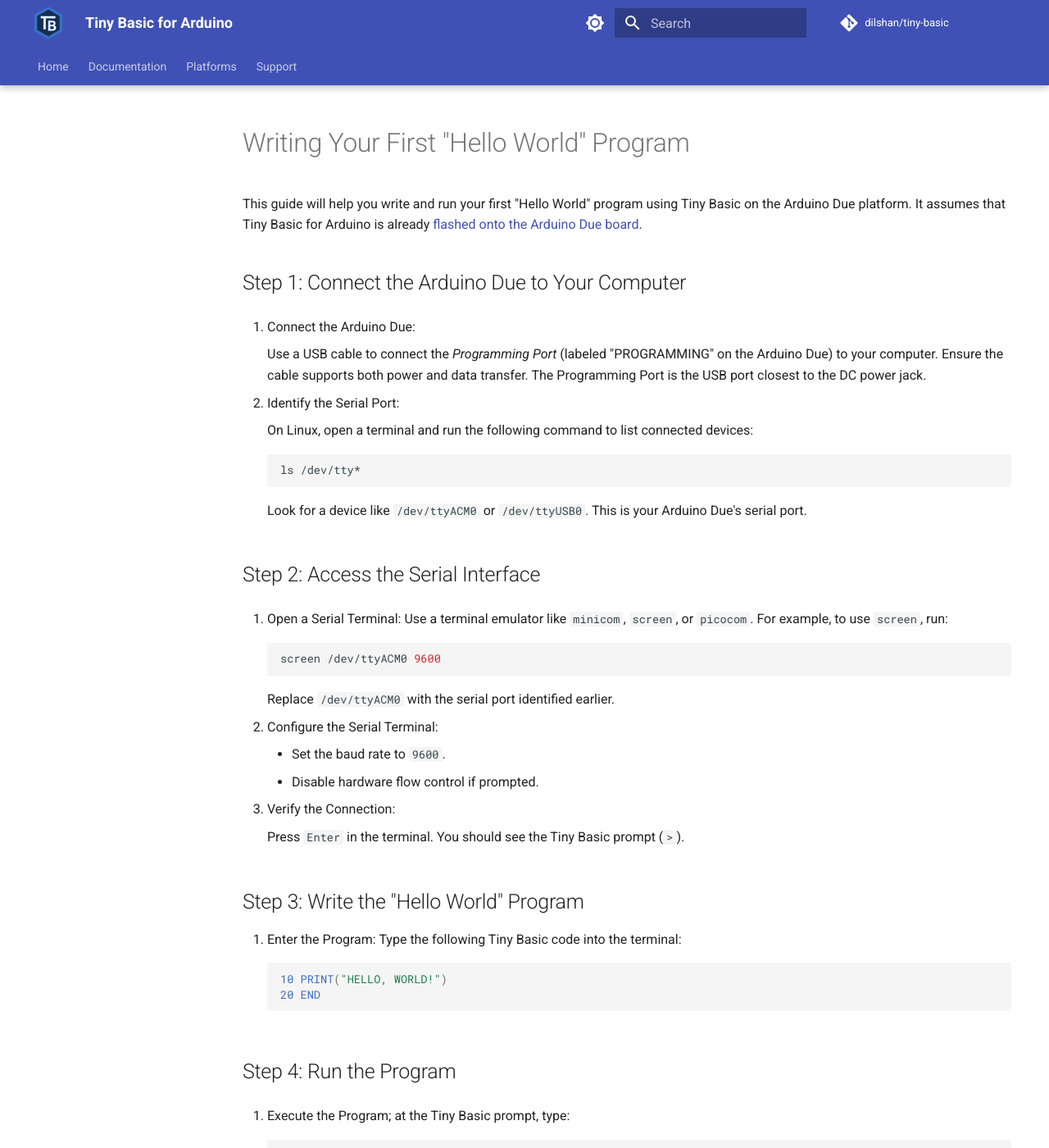
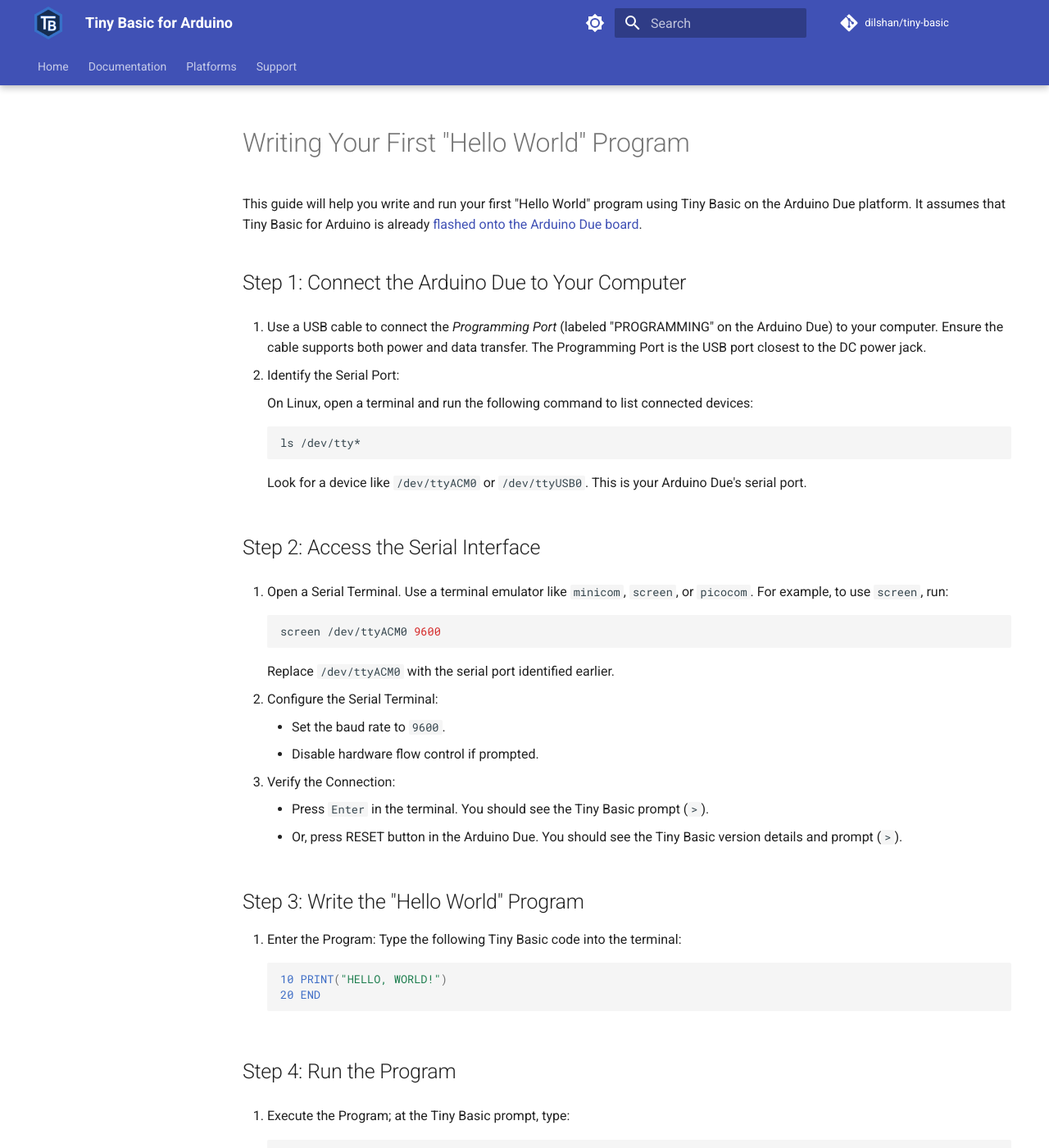
Before and after one commit to dilshan/tiny-basic, an MkDocs documentation site: the page built from docs/guide/hello-world.md, in a window 1280 px wide and 1400 px high. Shown: the whole window at 82% size. Built offline with MkDocs 1.6.1 and Material for MkDocs 9.7.7, drawn with Linux system fonts in a browser that asks for light colours; comment, search, counter and statistics services are not loaded.

Commit message:
Minor content change in hello-world.md file.

````diff
--- a/docs/guide/hello-world.md
+++ b/docs/guide/hello-world.md
@@ -4,9 +4,7 @@
 
 ## Step 1: Connect the Arduino Due to Your Computer
 
-1. Connect the Arduino Due:
-
-    Use a USB cable to connect the *Programming Port* (labeled "PROGRAMMING" on the Arduino Due) to your computer. Ensure the cable supports both power and data transfer. The Programming Port is the USB port closest to the DC power jack.
+1. Use a USB cable to connect the *Programming Port* (labeled "PROGRAMMING" on the Arduino Due) to your computer. Ensure the cable supports both power and data transfer. The Programming Port is the USB port closest to the DC power jack.
 
 2. Identify the Serial Port:
 
@@ -18,8 +16,7 @@
 
 ## Step 2: Access the Serial Interface
 
-1. Open a Serial Terminal:
-    Use a terminal emulator like `minicom`, `screen`, or `picocom`. For example, to use `screen`, run:
+1. Open a Serial Terminal. Use a terminal emulator like `minicom`, `screen`, or `picocom`. For example, to use `screen`, run:
      ```bash
      screen /dev/ttyACM0 9600
      ```
@@ -31,7 +28,8 @@
 
 3. Verify the Connection:
 
-     Press `Enter` in the terminal. You should see the Tiny Basic prompt (`>`).
+     * Press `Enter` in the terminal. You should see the Tiny Basic prompt (`>`).
+     * Or, press RESET button in the Arduino Due. You should see the Tiny Basic version details and prompt (`>`).
 
 ## Step 3: Write the "Hello World" Program
 
````
